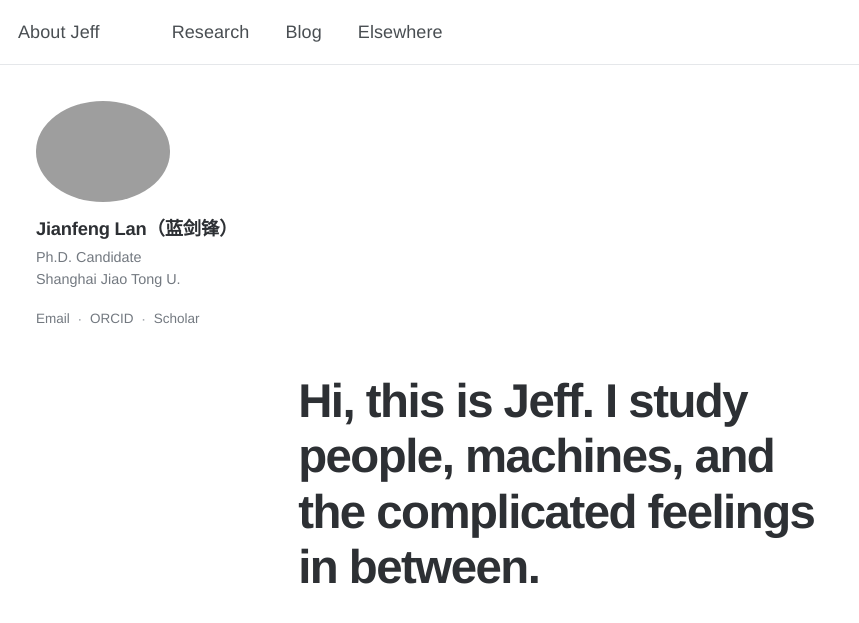
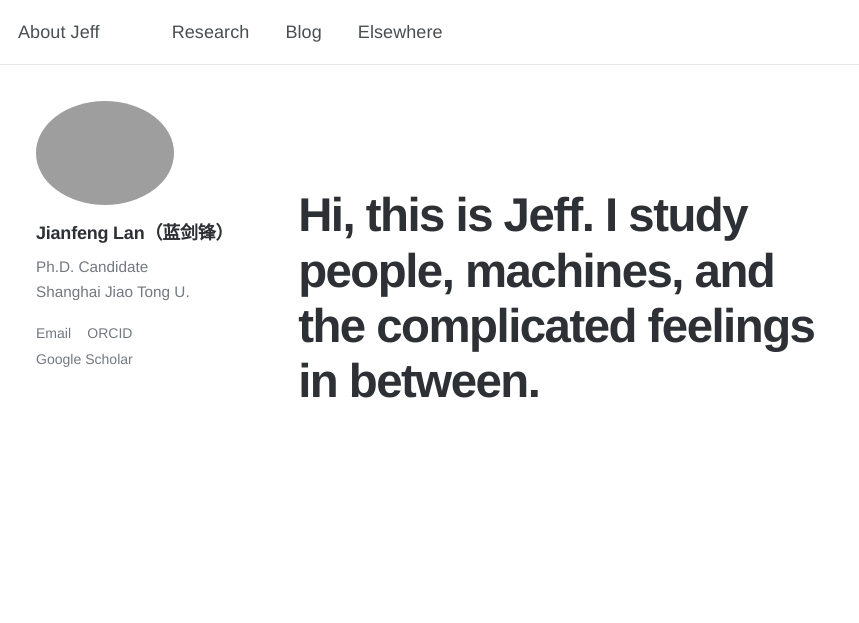
Before and after one commit to jianfenglan/jianfenglan.github.io, a Jekyll site: the page built from _pages/about.md, in a window 1280 px wide and 900 px high. Shown: the top 623 px of the window, without its empty margins (0-859 px from the left). Built offline with Jekyll 4.4.1, drawn with Linux system fonts in a browser that asks for light colours.

Commit message:
Remove V3.1 sidebar override layer

```diff
--- a/_includes/sidebar.html
+++ b/_includes/sidebar.html
@@ -1,106 +1,6 @@
 {% include base_path %}
 
 {% if page.author_profile or layout.author_profile or page.sidebar %}
-  <style>
-    /* V3.1: stronger identity rail + true vertical whitespace */
-    .sidebar .author__avatar img {
-      border-radius: 50%;
-    }
-
-    .sidebar .author__name {
-      margin-top: 0.9rem;
-      margin-bottom: 0.35rem;
-      font-size: 1.02rem;
-    }
-
-    .sidebar .author__bio {
-      margin-top: 0;
-      margin-bottom: 0.8rem;
-      font-size: 0.8rem;
-      line-height: 1.55;
-    }
-
-    .sidebar .author__urls {
-      display: flex;
-      flex-wrap: nowrap;
-      align-items: center;
-      gap: 0;
-      margin-top: 0.65rem;
-      white-space: nowrap;
-    }
-
-    .sidebar .author__urls li {
-      display: inline-flex;
-      align-items: center;
-      width: auto;
-      margin: 0;
-      padding: 0;
-    }
-
-    .sidebar .author__urls li + li::before {
-      content: "·";
-      margin: 0 0.42rem;
-      color: #a7abb0;
-      font-weight: 300;
-    }
-
-    .sidebar .author__urls a {
-      display: inline;
-      margin: 0;
-      padding: 0;
-      font-size: 0.75rem;
-      font-weight: 300;
-      line-height: 1.4;
-    }
-
-    .sidebar .author__urls a[href*="scholar.google.com"] {
-      font-size: 0;
-    }
-
-    .sidebar .author__urls a[href*="scholar.google.com"]::after {
-      content: "Scholar";
-      font-size: 0.75rem;
-    }
-
-    @media screen and (min-width: 769px) {
-      .sidebar .author__avatar img {
-        max-width: 134px;
-      }
-
-      .page__content .about-v3 {
-        min-height: calc(100vh - 145px);
-        padding-top: 0;
-        padding-bottom: 1rem;
-        align-items: center;
-      }
-
-      .page__content .research-v3-intro {
-        min-height: clamp(33rem, 66vh, 46rem);
-        padding-top: clamp(2.5rem, 7vh, 5rem);
-        margin-bottom: 0;
-      }
-    }
-
-    @media screen and (max-width: 768px) {
-      .sidebar .author__urls {
-        justify-content: center;
-      }
-
-      .page__content .about-v3 {
-        min-height: 55vh;
-        padding-top: 0;
-        padding-bottom: 2rem;
-        align-items: center;
-      }
-
-      .page__content .research-v3-intro {
-        min-height: 55vh;
-        padding-top: 1.5rem;
-        margin-bottom: 0;
-      }
-    }
-  </style>
-
   <div class="sidebar sticky">
   {% if page.author_profile or layout.author_profile %}{% include author-profile.html %}{% endif %}
   {% if page.sidebar %}
```
